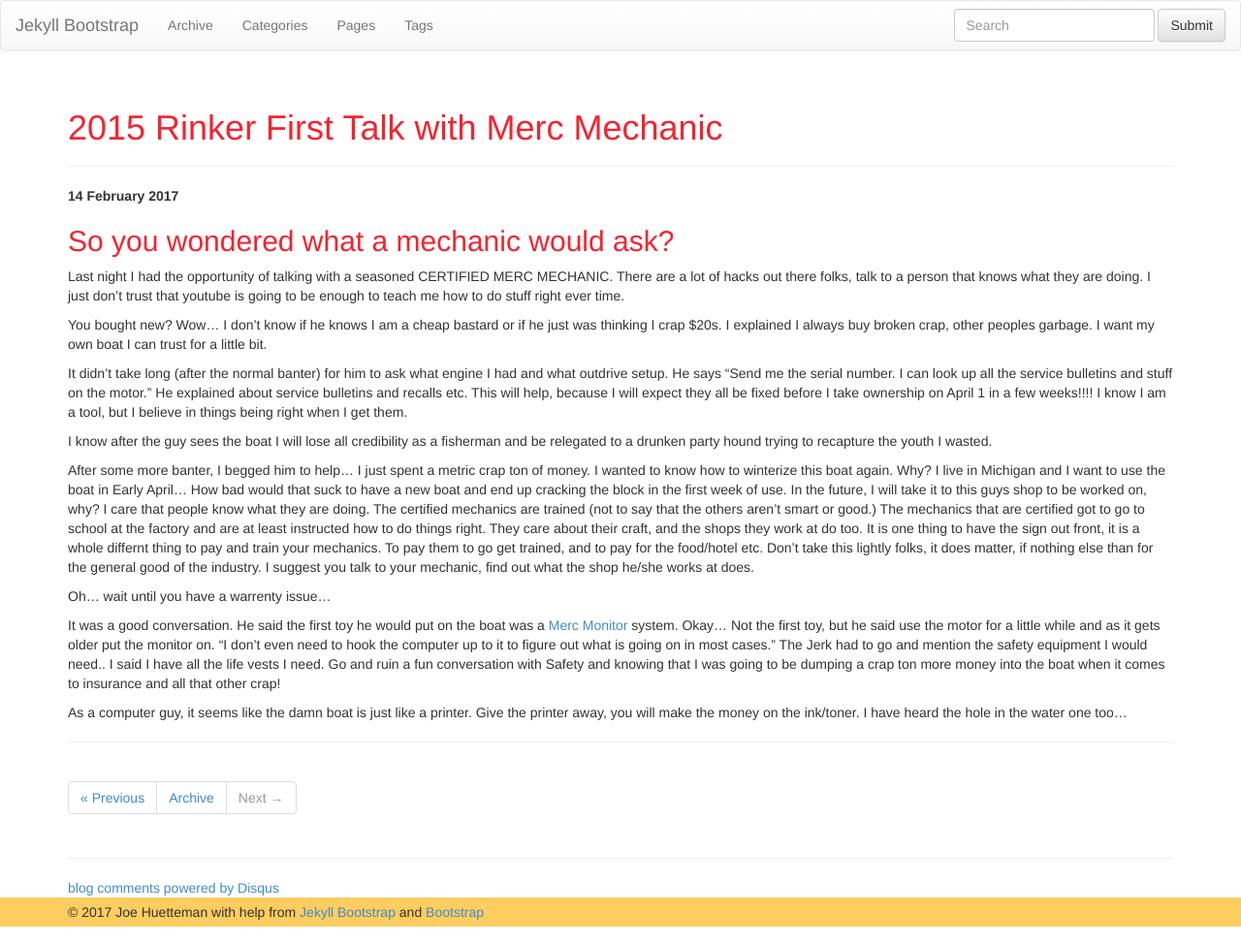
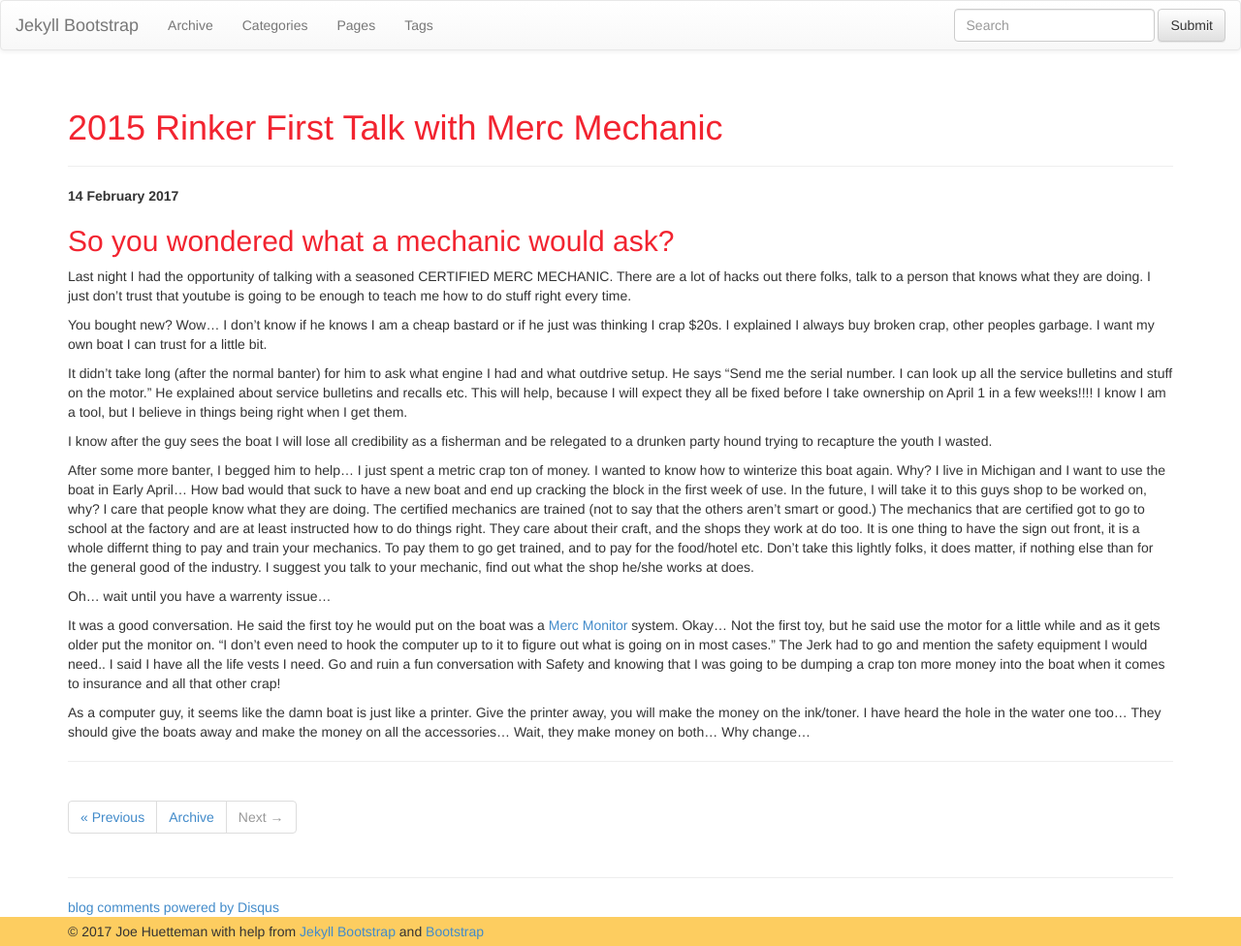
Before and after one commit to huettemanj/huettemanj.github.io, a Jekyll site: the page built from _posts/2017-02-14-2015-rinker-first-talk-with-merc-mechanic.md, in a window 1280 px wide. Shown: the whole page at 97% size. Built offline with Jekyll 4.4.1, drawn with Linux system fonts in a browser that asks for light colours; nearby versions of some CDN libraries; comment, search, counter and statistics services are not loaded.

Commit message:
fixed blog post

```diff
--- a/_posts/2017-02-14-2015-rinker-first-talk-with-merc-mechanic.md
+++ b/_posts/2017-02-14-2015-rinker-first-talk-with-merc-mechanic.md
@@ -10,7 +10,7 @@ tags: []
 
 ## So you wondered what a mechanic would ask? ##
 
-Last night I had the opportunity of talking with a seasoned CERTIFIED MERC MECHANIC.  There are a lot of hacks out there folks, talk to a person that knows what they are doing.  I just don't trust that youtube is going to be enough to teach me how to do stuff right ever time.
+Last night I had the opportunity of talking with a seasoned CERTIFIED MERC MECHANIC.  There are a lot of hacks out there folks, talk to a person that knows what they are doing.  I just don't trust that youtube is going to be enough to teach me how to do stuff right every time.
 
 You bought new?  Wow...  I don't know if he knows I am a cheap bastard or if he just was thinking I crap $20s.  I explained I always buy broken crap, other peoples garbage.  I want my own boat I can trust for a little bit.
 
@@ -25,4 +25,4 @@ Oh... wait until you have a warrenty issue...
 It was a good conversation.  He said the first toy he would put on the boat was a
 [Merc Monitor](https://www.mercurymarine.com/en/us/gauges-and-controls/gauges-displays/mercmonitor/) system.  Okay...  Not the first toy, but he said use the motor for a little while and as it gets older put the monitor on.  "I don't even need to hook the computer up to it to figure out what is going on in most cases."  The Jerk had to go and mention the safety equipment I would need..   I said I have all the life vests I need.  Go and ruin a fun conversation with Safety and knowing that I was going to be dumping a crap ton more money into the boat when it comes to insurance and all that other crap!
 
-As a computer guy, it seems like the damn boat is just like a printer.  Give the printer away, you will make the money on the ink/toner.  I have heard the hole in the water one too...
+As a computer guy, it seems like the damn boat is just like a printer.  Give the printer away, you will make the money on the ink/toner.  I have heard the hole in the water one too...  They should give the boats away and make the money on all the accessories...   Wait, they make money on both...  Why change...
```
